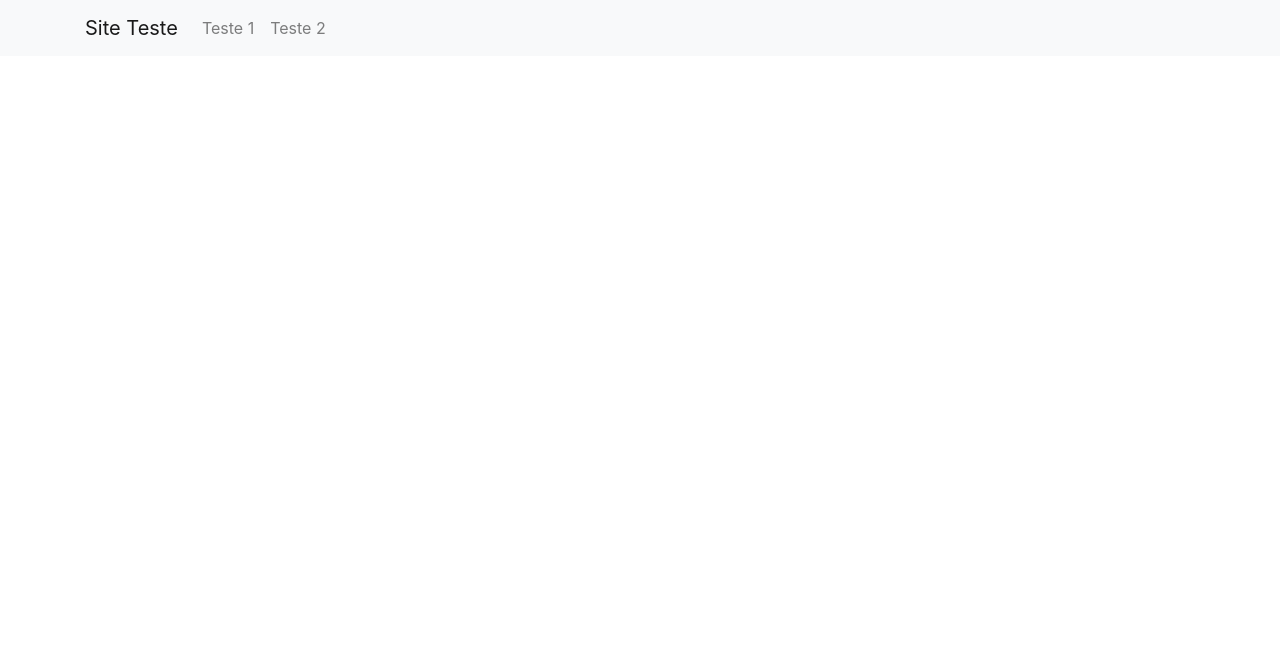
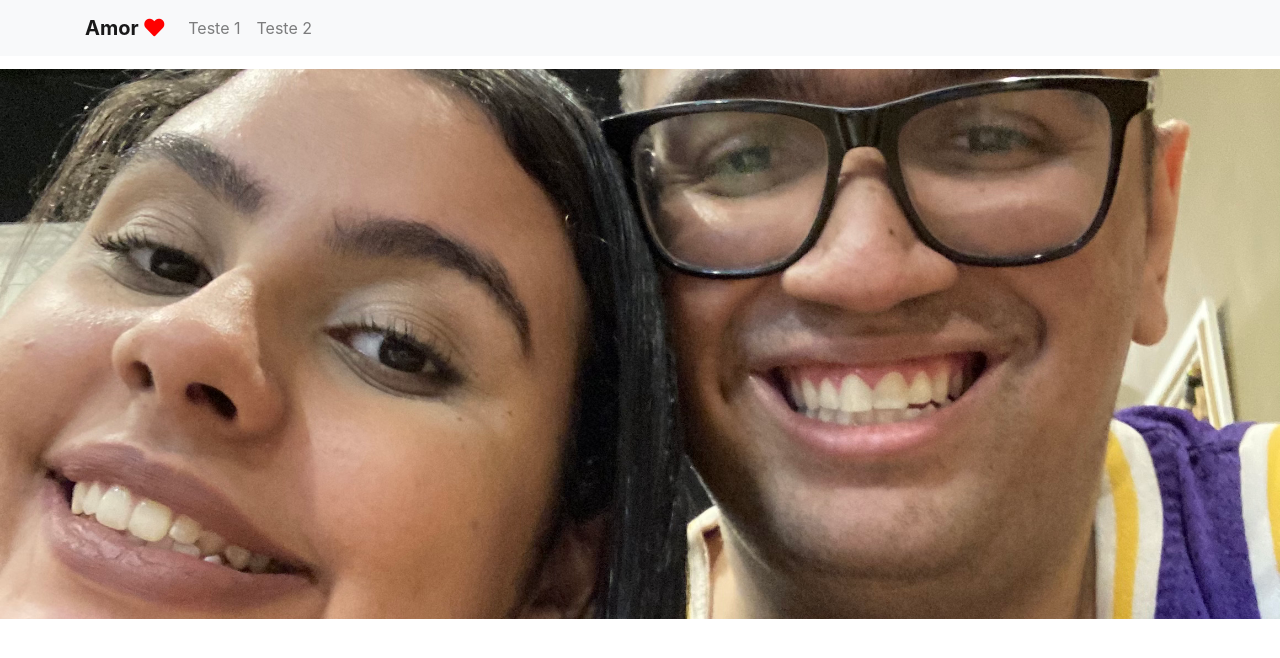
Before and after one commit to CeMenezesJunior/sitepresente, a plain HTML site: page index.html in a window 1280 px wide. Drawn offline with Linux system fonts and the light colour scheme.

Commit message:
Ajustes e primeira foto

```diff
--- a/assets/css/styles.css
+++ b/assets/css/styles.css
@@ -0,0 +1,6 @@
+.bgimage{
+    background-image: url('../images/IMG_1001.jpeg');
+    background-size: cover;
+    background-position: center;
+    height: 550px;
+}
--- a/index.html
+++ b/index.html
@@ -7,15 +7,15 @@
    <link href="assets/css/bootstrap.css" rel="stylesheet">
    <link href="assets/css/all.css" rel="stylesheet">
    <link href="assets/css/styles.css" rel="stylesheet">
-   <title>Bootstrap</title>
+   <title>Site Presente</title>
 </head>
 
 <body>
 
    <div class="navbar navbar-light bg-light navbar-expand-md fixed-top">
       <div class="container">
-         <a class="navbar-brand" href="#">Site Teste</a>
-         <button class="navbar-toggler" type="button" data-toggle="#menu" aria-controls="menu" aria-expanded="false" aria-label="BOtão de navegação">
+         <a class="navbar-brand" href="#"><b>Amor</b> <i class="fas fa-heart" style="color: red;"></i></a>
+         <button class="navbar-toggler" type="button" data-toggle="collapse" data-target="#menu" aria-controls="menu" aria-expanded="false" aria-label="BOtão de navegação">
             <span class="navbar-toggler-icon"></span>
          </button>
          <div class="collapse navbar-collapse" id="menu">
@@ -27,6 +27,8 @@
       </div>
    </div>
 
+   <div class="bgimage mb-4" style="margin-top: 69px;"></div>
+
    <script src="assets/js/jquery-3.3.1.js"></script>
    <script src="assets/js/popper.js"></script>
    <script src="assets/js/bootstrap.js"></script>
```
Also changed, not shown: assets/images/IMG_1001.jpeg (added).
